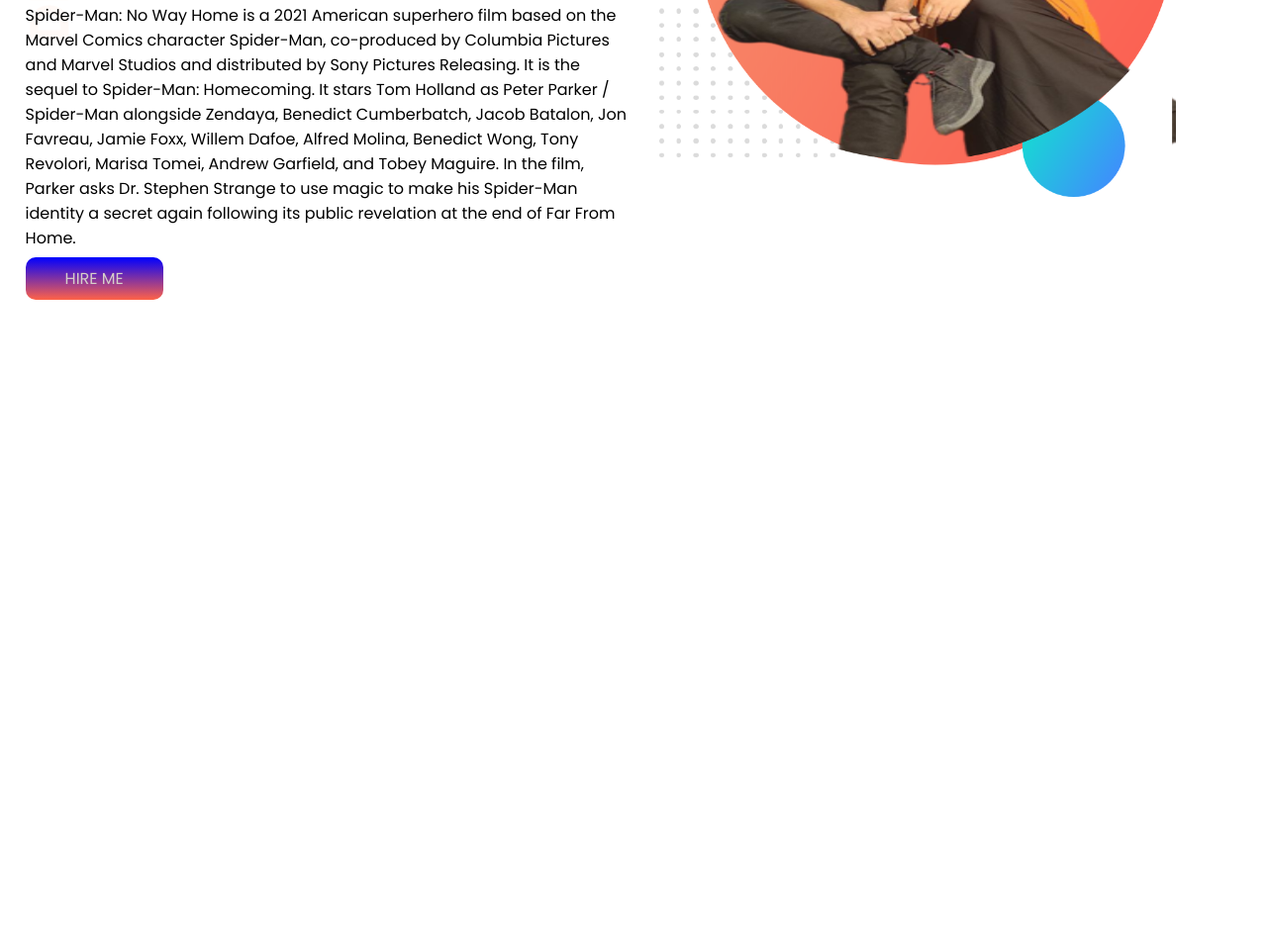
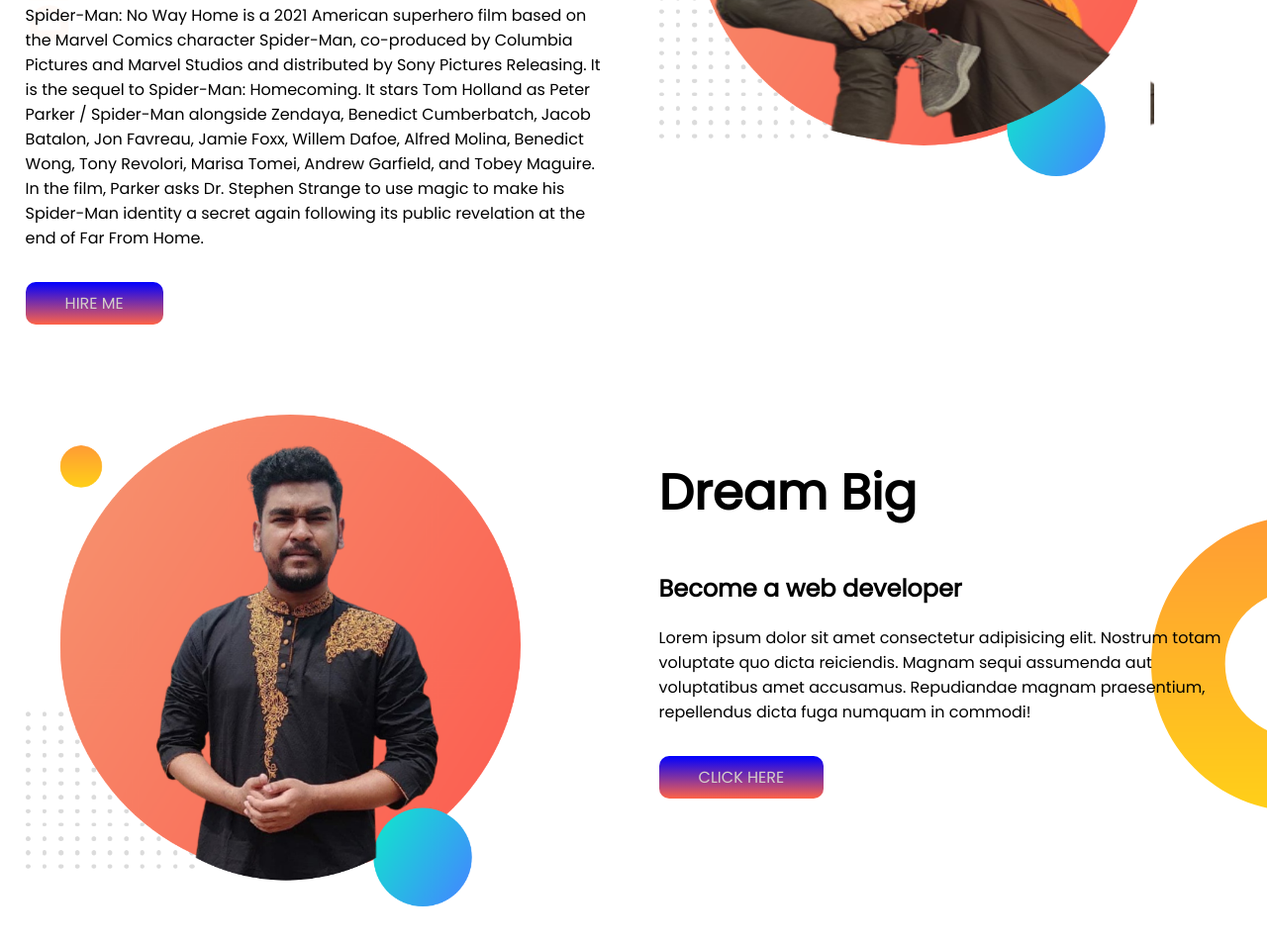
Before and after one commit to TashrifRahman15/developer-portfolio, a plain HTML site: page index.html in a window 1280 px wide. Shown: the part 319-1274 px from the top of the page at 99% size. Before the commit the page ends 800 px from the top, so only its background shows below. Drawn offline with Linux system fonts and the light colour scheme.

Commit message:
2nd section

```diff
--- a/index.html
+++ b/index.html
@@ -30,6 +30,7 @@
                 Strange to use magic to make his Spider-Man identity a secret again following its public revelation at
                 the
                 end of Far From Home. </p>
+            <br>
             <a class="link-button" target="_blank"
                 href="https://www.youtube.com/watch?v=JfVOs4VSpmA&ab_channel=SonyPicturesEntertainment">HIRE ME</a>
 
@@ -37,6 +38,20 @@
         <div class="half-width">
             <img src="img/couple-img.png" alt="">
         </div>
+    </section>
+
+    <section class="dream-big">
+        <div class="half-width">
+            <img src="img/mypic.png" alt="">
+        </div>
+        <div class="half-width">
+            <h1>Dream Big</h1>
+            <h2>Become a web developer</h2>
+            <p>Lorem ipsum dolor sit amet consectetur adipisicing elit. Nostrum totam voluptate quo dicta reiciendis.
+                Magnam sequi assumenda aut voluptatibus amet accusamus. Repudiandae magnam praesentium, repellendus
+                dicta fuga numquam in commodi!</p> <br>
+            <a class="link-button" target="_blank" href="https://youtu.be/LGSrWPQ46vA">CLICK HERE</a>
+        </div>
 
     </section>
 </body>
--- a/style.css
+++ b/style.css
@@ -13,11 +13,13 @@
 
 section {
     display: flex;
+    margin-bottom: 100px;
 }
 
 .half-width {
     width: 50%;
     padding-left: 2%;
+    padding-right: 2%;
 }
 
 .half-width img {
@@ -37,3 +39,9 @@
     background-image: url(img/top-banner.png);
     background-repeat: no-repeat;
 }
+
+.dream-big {
+    background-image: url(img/dream-bg.png);
+    background-repeat: no-repeat;
+    background-position: right;
+}
```
